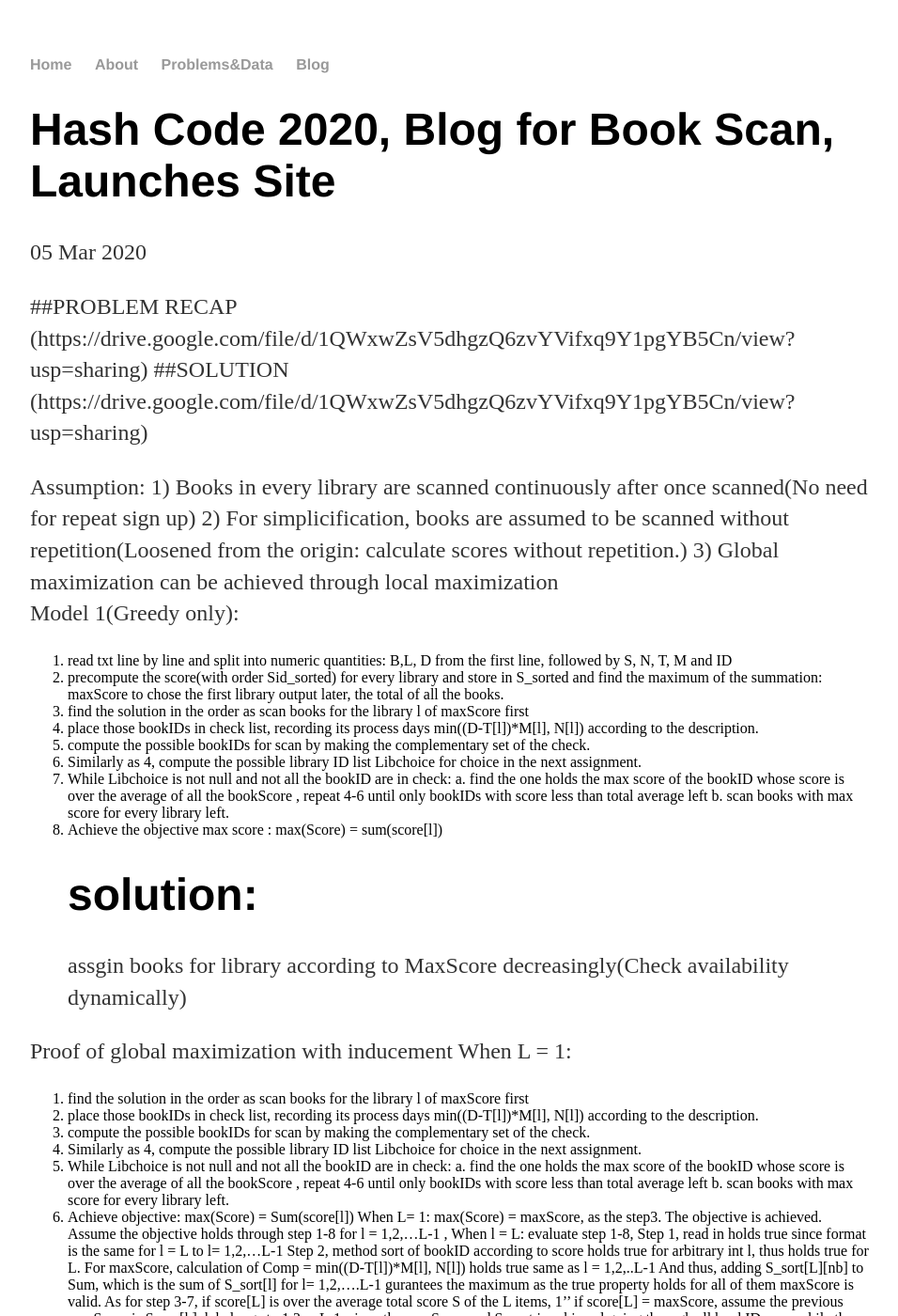
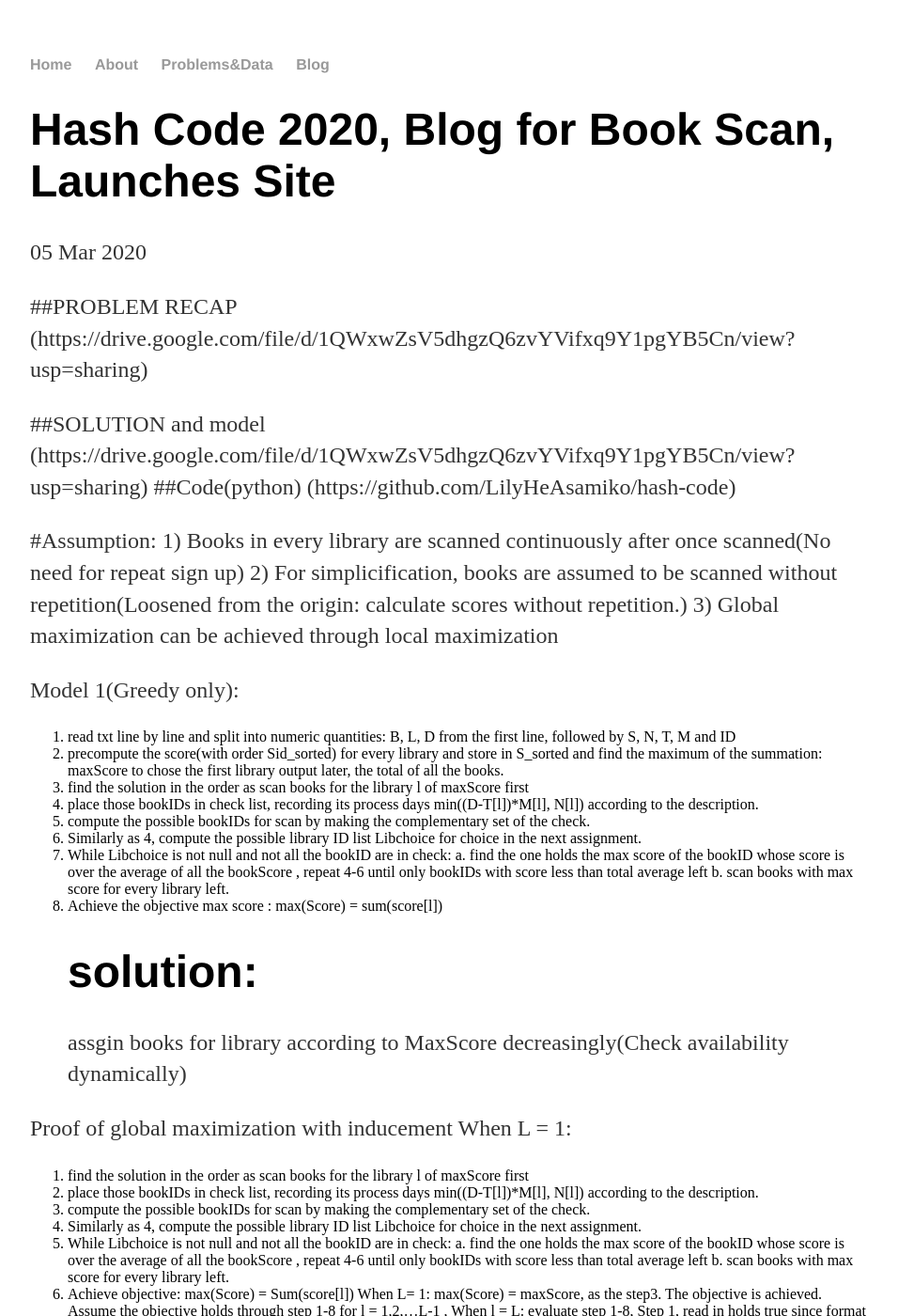
Before and after one commit to LilyHeAsamiko/hashCode.github.io, a Jekyll site: the page built from _posts/2020-03-05-BookScan.md, in a window 1280 px wide and 1400 px high. Shown: the whole window at 94% size, without its empty margins (160-1116 px from the left). Built offline with Jekyll 4.4.1, drawn with Linux system fonts in a browser that asks for light colours; some of the changed lines change nothing that is shown; some of the changed text lies outside the part shown.

Commit message:
Update 2020-03-05-BookScan.md

```diff
--- a/_posts/2020-03-05-BookScan.md
+++ b/_posts/2020-03-05-BookScan.md
@@ -6,19 +6,23 @@
 
 ##PROBLEM RECAP
 (https://drive.google.com/file/d/1QWxwZsV5dhgzQ6zvYVifxq9Y1pgYB5Cn/view?usp=sharing)
-##SOLUTION
+
+##SOLUTION and model
 (https://drive.google.com/file/d/1QWxwZsV5dhgzQ6zvYVifxq9Y1pgYB5Cn/view?usp=sharing)
+##Code(python)
+(https://github.com/LilyHeAsamiko/hash-code)
 
-Assumption:
+#Assumption:
 1)	Books in every library are scanned continuously after once scanned(No need for repeat sign up)
 2)	For simplicification, books are assumed to be scanned without repetition(Loosened from the origin: calculate scores without repetition.)
 3)	Global maximization can be achieved through local maximization
+
 Model 1(Greedy only):
-1.	read txt line by line and split into numeric quantities:  B,L, D from the first line, followed by S, N, T, M and ID
+1.	read txt line by line and split into numeric quantities:  B, L, D from the first line, followed by S, N, T, M and ID
 2.	precompute the score(with order Sid_sorted)  for every library and store in S_sorted
 and find the maximum of the summation: maxScore to chose the first library output later, the total of all the books.
 3.	find the solution in the order as scan books for the library l of maxScore first
-4.	 place those bookIDs in check list, recording its process days min((D-T[l])*M[l], N[l]) according to the description.
+4.	place those bookIDs in check list, recording its process days min((D-T[l])*M[l], N[l]) according to the description.
 5.	compute the possible bookIDs for scan by making the complementary set of the check.
 6.	Similarly as 4, compute the possible library ID list Libchoice  for choice in the next assignment.
 7.	While Libchoice is not null and not all the bookID are in check:
@@ -54,15 +58,13 @@
 Thus, the maximum of Score holds for the step 1-8.
 
 Model 2: Assignment
-Variables: bool xl1,1, xl1,2, …xl1,m
-	Xl2,1, xl2,2,… xl2,m
-                          ….
-                          Xln,1,xln,2…..xln, m
-Coefficient:     Sl1,1, Sl1,2, …Sl1,m
-	Sl2,1, Sl2,2,… Sl2,m
-                          ….
-                          Sln,1,Sln,2…..Sln, m
-Constraint:  0=<sumi(Slj,i*xlj,i) <= min((D-T[l])*M[l], N[l])
-                      Sumlj(xlj,i) <= 1
-Objective:   sumlj (sumi(Slj,i*xlj,i))
-Trial of OR tools with MIP (somehow got crashed…Would like to get helped from someone familiar with it) :
+Variables: bool \\[x\_{l\_{j},i}\\]
+Coefficient: int \\[S\_{l\_{j},i}\\]
+Constraint: \\[\sum_{i=0}^{B-1} S\_{l\_{j},i}x\_{l\_{j},i}} \in[min((D-T[l])M[l], N[l]]\\]
+\\[\sum_{j=1}^L S\_{l\_{j},i}x\_{l\_{j},i} \in[0, 1]\\]
+Objective:   \sum_{l_{j}}^L sum_{i=0}^{B-1} S\_{l\_{j},i}x\_{l\_{j},i}
+where \\[i\in{0,2,...B-1}\\]
+\\[j\in{1,2,..L}\\]
+
+
+Trial of OR tools with MIP (somehow got crashed…Would like to get helped from someone familiar with it)
```
